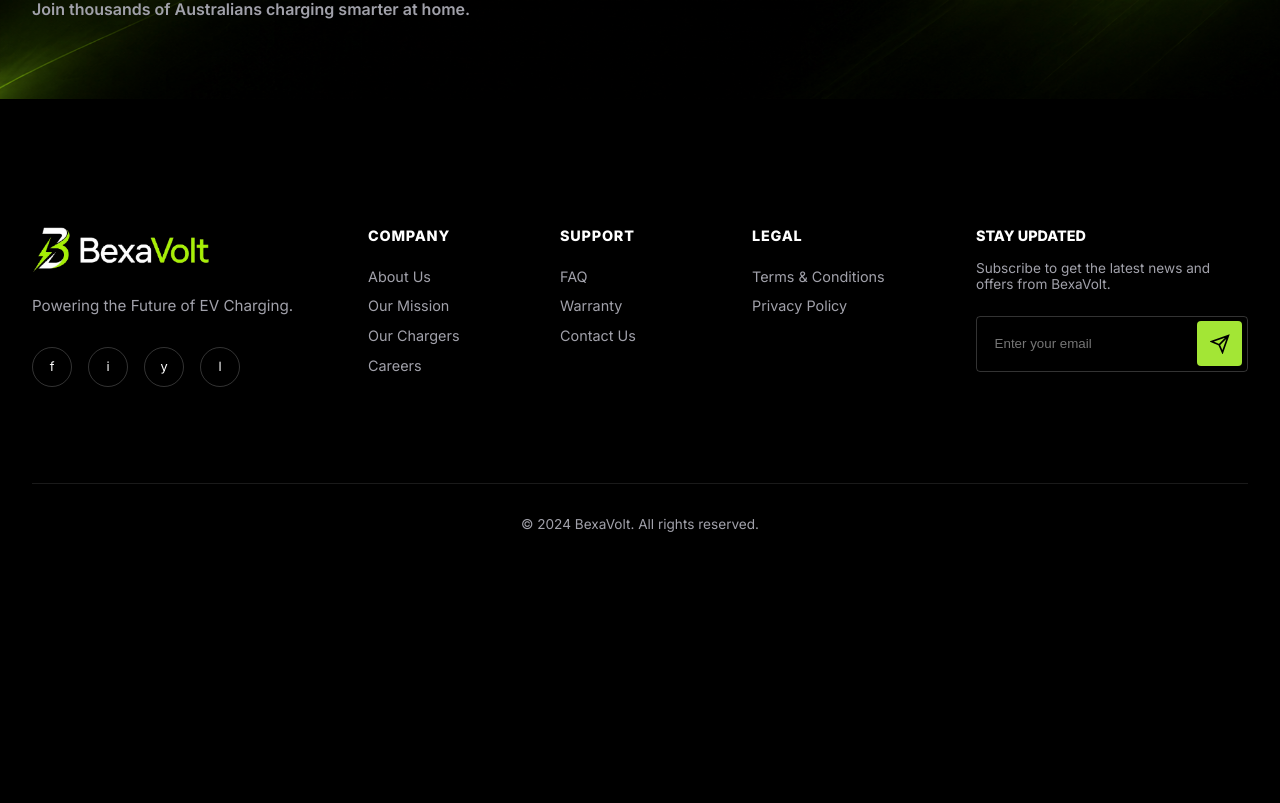
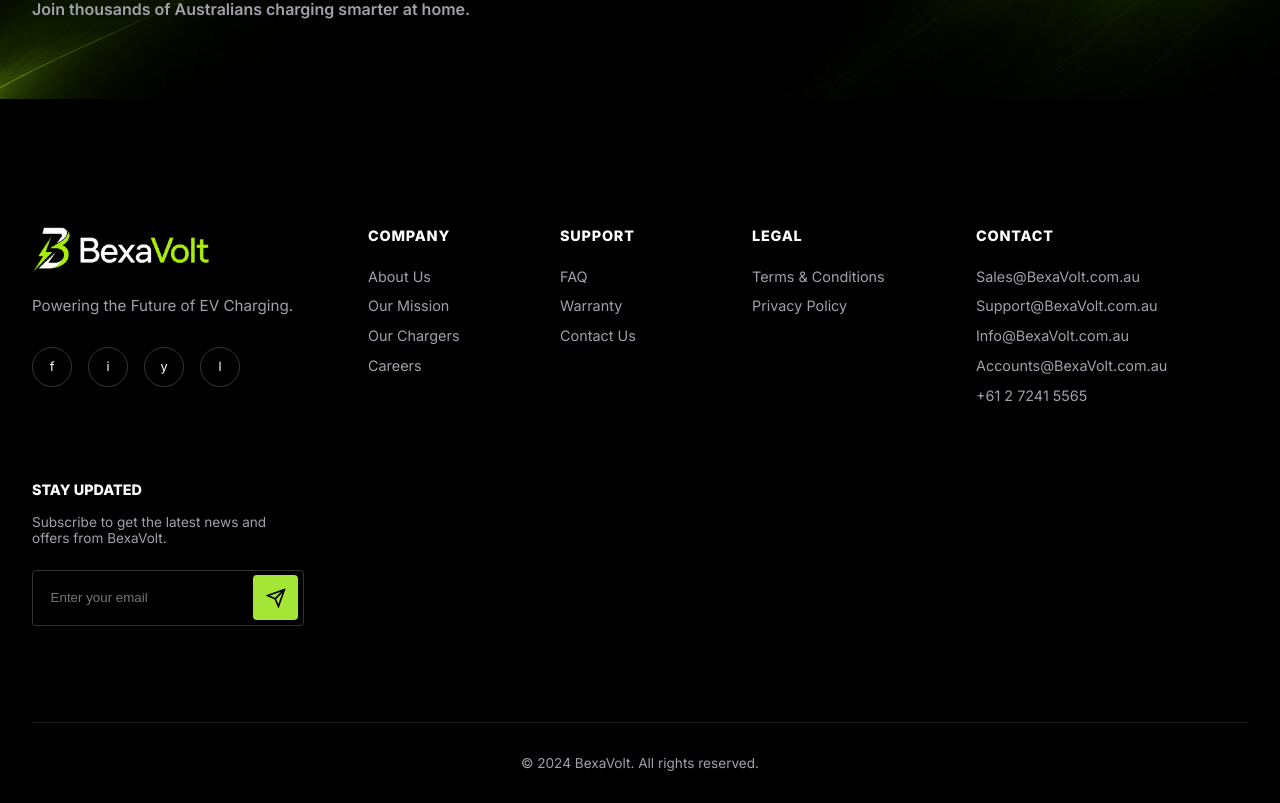
Before and after one commit to carricomfort8-lang/BexaVolt, a Next.js app in the folder frontend/: page / in a window 1280 px wide. Shown: the part 2959-3762 px from the top of the page. Before the commit the page ends 3523 px from the top, so only its background shows below. Built offline with nearby package versions, Linux system fonts and the light colour scheme; no server answers.

Commit message:
Update footer with contact emails and phone number

```diff
--- a/frontend/src/components/Footer.tsx
+++ b/frontend/src/components/Footer.tsx
@@ -101,6 +101,16 @@ const Footer = () => {
             </div>
           </div>
 
+
+            <div className={styles.linkCol}>
+              <h4>CONTACT</h4>
+              <a href="mailto:Sales@BexaVolt.com.au">Sales@BexaVolt.com.au</a>
+              <a href="mailto:Support@BexaVolt.com.au">Support@BexaVolt.com.au</a>
+              <a href="mailto:Info@BexaVolt.com.au">Info@BexaVolt.com.au</a>
+              <a href="mailto:Accounts@BexaVolt.com.au">Accounts@BexaVolt.com.au</a>
+              <a href="tel:+61272415565">+61 2 7241 5565</a>
+            </div>
+
           <div className={styles.newsletter}>
             <h4>STAY UPDATED</h4>
             <p>Subscribe to get the latest news and offers from BexaVolt.</p>
```
